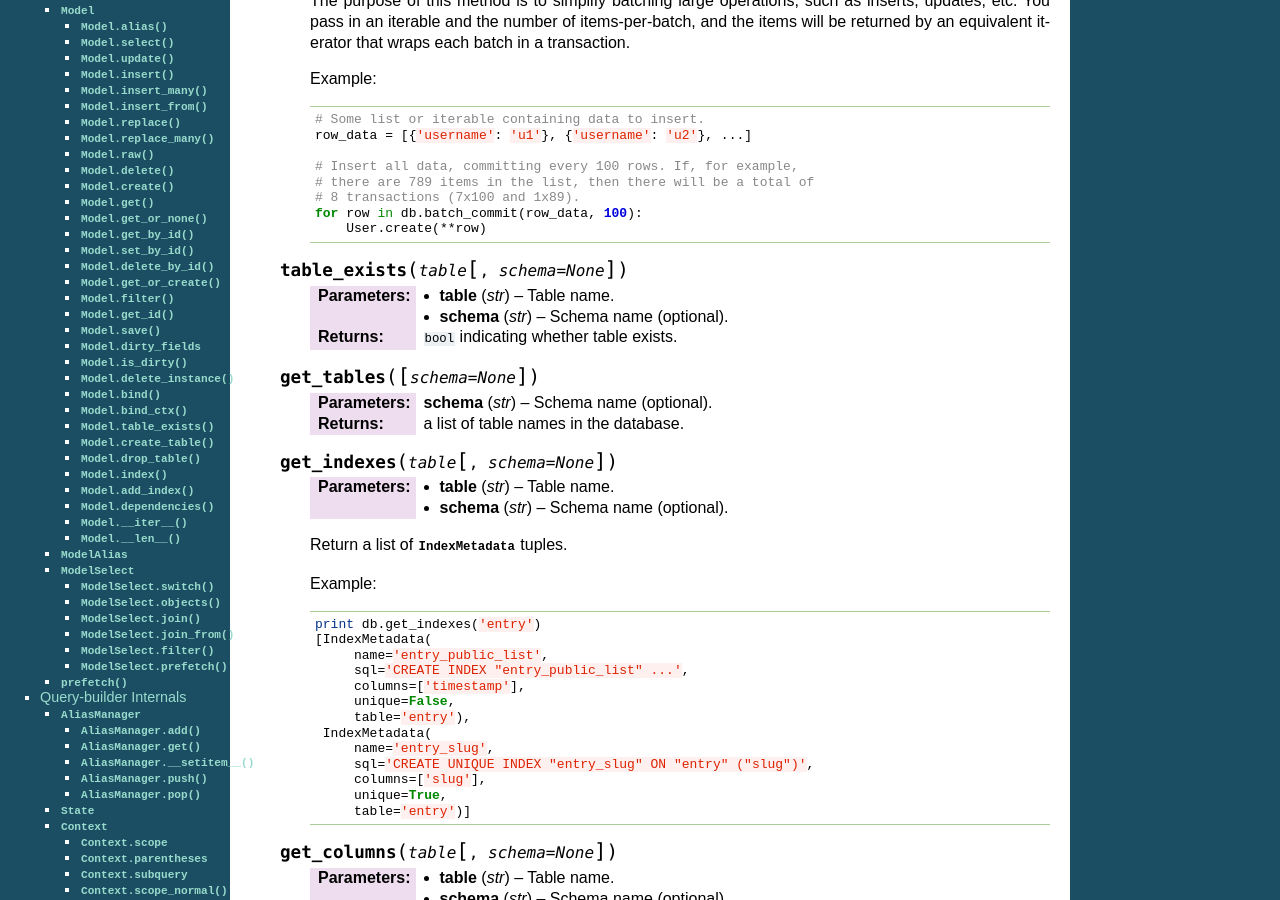
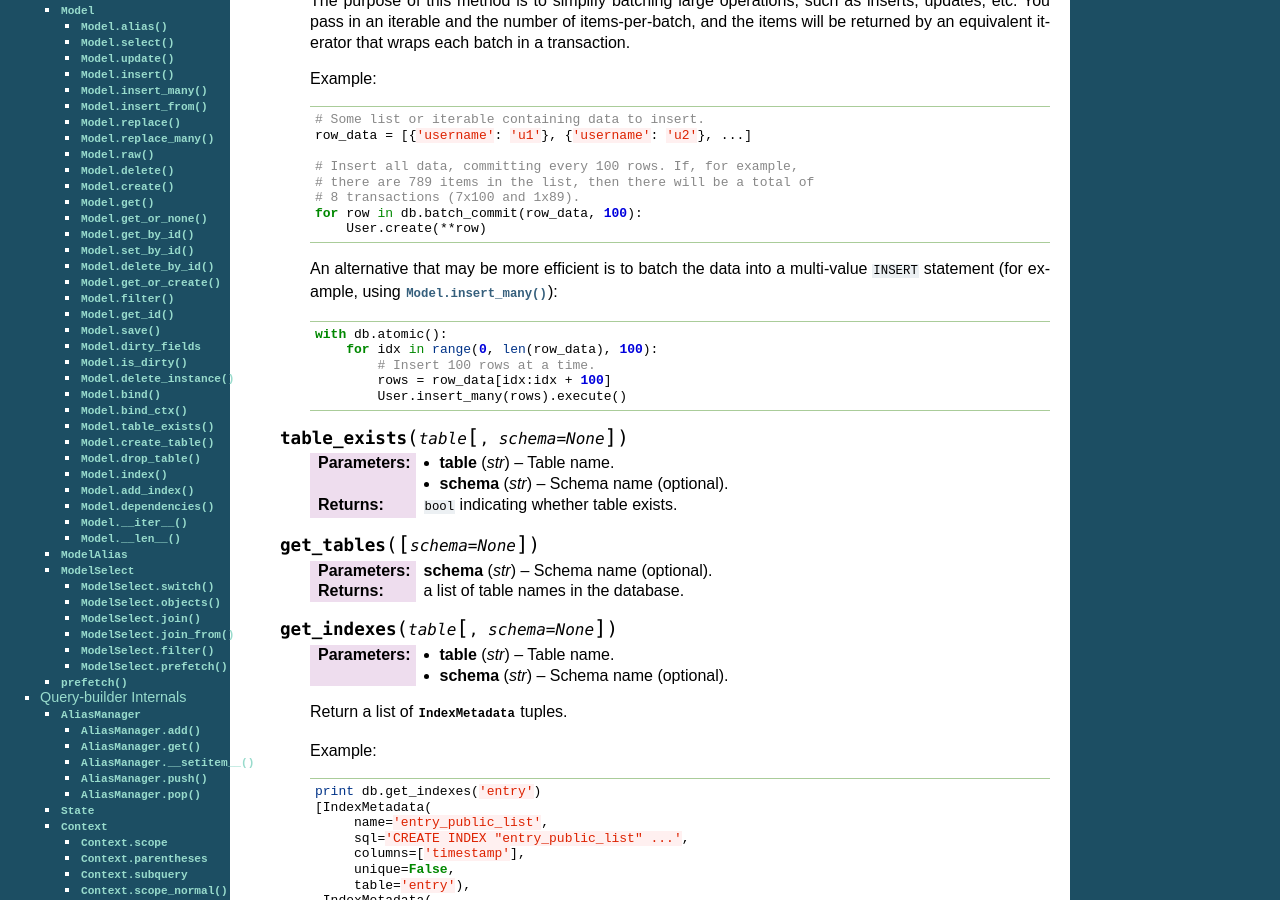
Before and after one commit to coleifer/peewee, a Sphinx documentation site: the page built from docs/peewee/api.rst, in a window 1280 px wide and 900 px high, scrolled down 4265 px. Built offline with Sphinx 7.4.7, drawn with Linux system fonts in a browser that asks for light colours; pages that are not in the unit, such as notebooks, are missing from menus; some of the changed text lies outside the part shown.

Commit message:
Alternative for batch insert.

```diff
--- a/docs/peewee/api.rst
+++ b/docs/peewee/api.rst
@@ -277,6 +277,18 @@ Database
             # 8 transactions (7x100 and 1x89).
             for row in db.batch_commit(row_data, 100):
                 User.create(**row)
+
+        An alternative that may be more efficient is to batch the data into a
+        multi-value ``INSERT`` statement (for example, using
+        :py:meth:`Model.insert_many`):
+
+        .. code-block:: python
+
+            with db.atomic():
+                for idx in range(0, len(row_data), 100):
+                    # Insert 100 rows at a time.
+                    rows = row_data[idx:idx + 100]
+                    User.insert_many(rows).execute()
 
     .. py:method:: table_exists(table[, schema=None])
 
```
